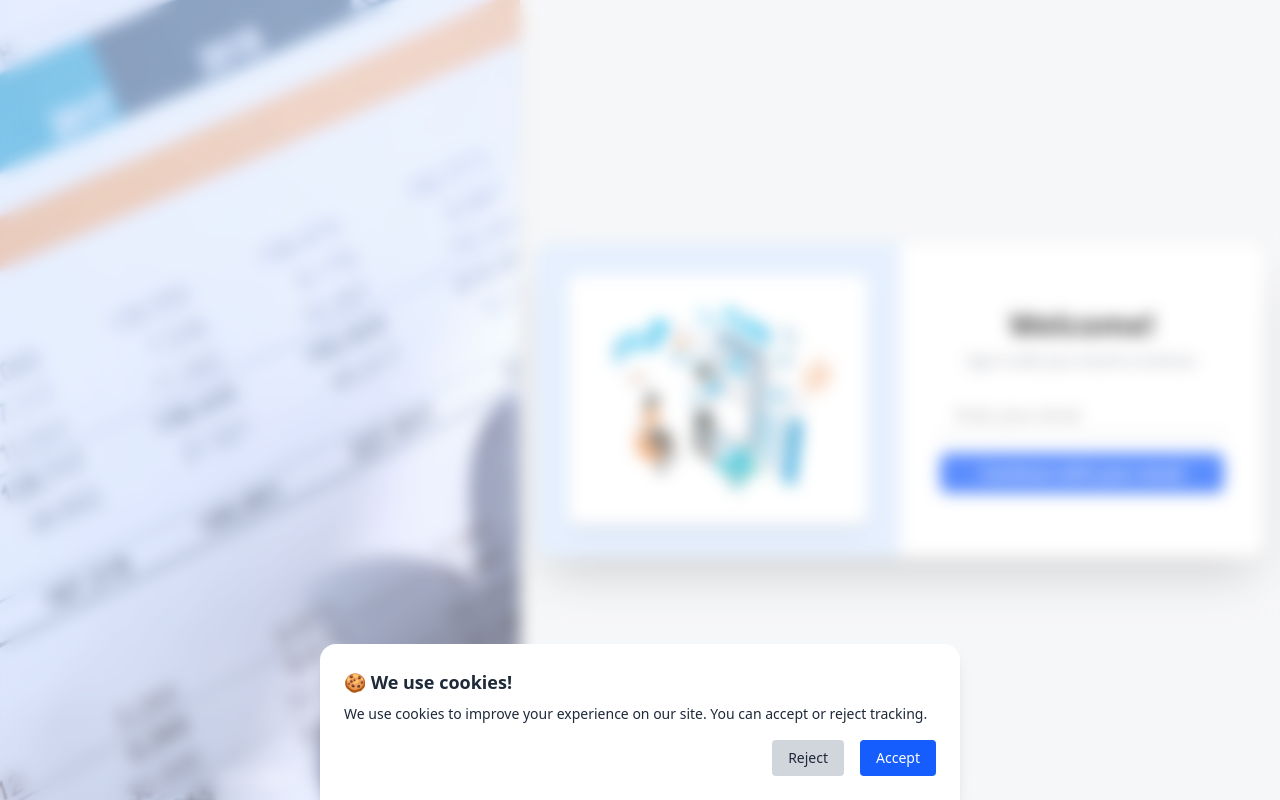
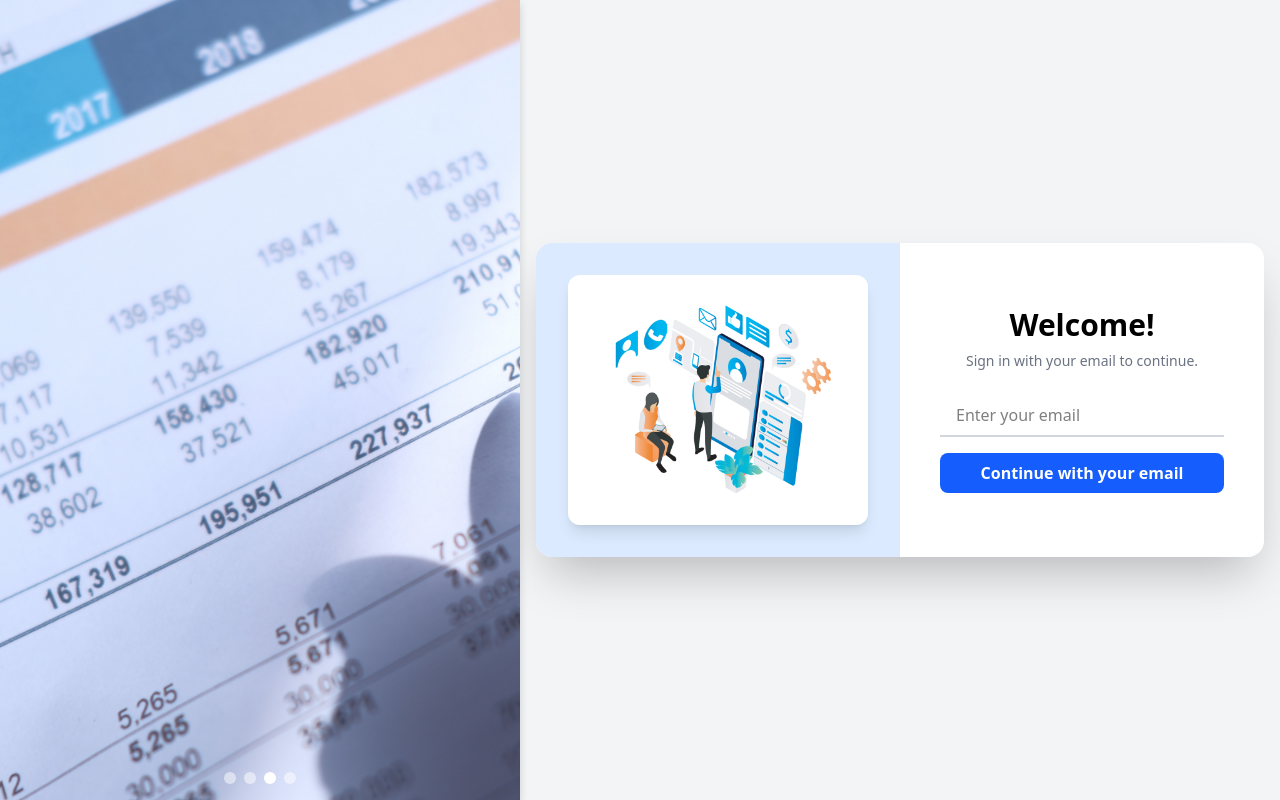
Before and after one commit to moazzemhosen/Analytics_Tracking_Demo_Site, a React (Vite) app: page /login in a window 1280 px wide. Built offline with nearby package versions, Linux system fonts and the light colour scheme.

Commit message:
Update CookieBanner.jsx
custom cookie banner removed

```diff
--- a/src/components/CookieBanner.jsx
+++ b/src/components/CookieBanner.jsx
@@ -3,74 +3,75 @@ import Cookies from "js-cookie";
 import { FaCookieBite } from "react-icons/fa"; // install react-icons if not yet
 
 const CookieBanner = () => {
-  const [visible, setVisible] = useState(false);
-  const [showReopenButton, setShowReopenButton] = useState(false);
+  // const [visible, setVisible] = useState(false);
+  // const [showReopenButton, setShowReopenButton] = useState(false);
 
-  useEffect(() => {
-    const cookieValue = Cookies.get("cookievalue");
-    if (!cookieValue) {
-      setVisible(true);
-      document.body.style.overflow = "hidden";
-    } else {
-      setShowReopenButton(true);
-    }
-  }, []);
+  // useEffect(() => {
+  //   const cookieValue = Cookies.get("cookievalue");
+  //   if (!cookieValue) {
+  //     setVisible(true);
+  //     document.body.style.overflow = "hidden";
+  //   } else {
+  //     setShowReopenButton(true);
+  //   }
+  // }, []);
 
-  const handleChoice = (value) => {
-    Cookies.set("cookievalue", value, { expires: 0.0208 }); // 30 min
-    setVisible(false);
-    document.body.style.overflow = "";
-    setShowReopenButton(true);
-    window.location.reload();
-  };
+  // const handleChoice = (value) => {
+  //   Cookies.set("cookievalue", value, { expires: 0.0208 }); // 30 min
+  //   setVisible(false);
+  //   document.body.style.overflow = "";
+  //   setShowReopenButton(true);
+  //   window.location.reload();
+  // };
 
-  const handleReopen = () => {
-    setVisible(true);
-    document.body.style.overflow = "hidden";
-  };
+  // const handleReopen = () => {
+  //   setVisible(true);
+  //   document.body.style.overflow = "hidden";
+  // };
 
-  if (!visible && !showReopenButton) return null;
+  // if (!visible && !showReopenButton) return null;
 
-  return (
-    <>
-      {visible && (
-        <div className="fixed inset-0 z-50 flex items-end justify-center backdrop-blur-sm bg-white/30">
-          <div className="w-full sm:w-11/12 md:w-3/4 lg:w-1/2 bg-white text-gray-800 p-6 rounded-t-2xl shadow-lg animate-slide-up">
-            <h2 className="text-lg font-semibold mb-2">🍪 We use cookies!</h2>
-            <p className="mb-4 text-sm">
-              We use cookies to improve your experience on our site. You can accept or reject tracking.
-            </p>
-            <div className="flex justify-end gap-4">
-              <button
-              id="F"
-                onClick={() => handleChoice("2")}
-                className="px-4 py-2 rounded bg-gray-300 hover:bg-gray-400 text-sm"
-              >
-                Reject
-              </button>
-              <button
-              id="T"
-                onClick={() => handleChoice("1")}
-                className="px-4 py-2 rounded bg-blue-600 hover:bg-blue-700 text-white text-sm"
-              >
-                Accept
-              </button>
-            </div>
-          </div>
-        </div>
-      )}
+  // return (
+  //   <>
+  //     {visible && (
+  //       <div className="fixed inset-0 z-50 flex items-end justify-center backdrop-blur-sm bg-white/30">
+  //         <div className="w-full sm:w-11/12 md:w-3/4 lg:w-1/2 bg-white text-gray-800 p-6 rounded-t-2xl shadow-lg animate-slide-up">
+  //           <h2 className="text-lg font-semibold mb-2">🍪 We use cookies!</h2>
+  //           <p className="mb-4 text-sm">
+  //             We use cookies to improve your experience on our site. You can accept or reject tracking.
+  //           </p>
+  //           <div className="flex justify-end gap-4">
+  //             <button
+  //             id="F"
+  //               onClick={() => handleChoice("2")}
+  //               className="px-4 py-2 rounded bg-gray-300 hover:bg-gray-400 text-sm"
+  //             >
+  //               Reject
+  //             </button>
+  //             <button
+  //             id="T"
+  //               onClick={() => handleChoice("1")}
+  //               className="px-4 py-2 rounded bg-blue-600 hover:bg-blue-700 text-white text-sm"
+  //             >
+  //               Accept
+  //             </button>
+  //           </div>
+  //         </div>
+  //       </div>
+  //     )}
 
-      {showReopenButton && !visible && (
-        <button
-          onClick={handleReopen}
-          className="fixed bottom-4 left-4 z-40 p-3 bg-white border border-gray-300 rounded-full shadow-md hover:bg-gray-100 transition"
-          title="Change cookie preferences"
-        >
-          <FaCookieBite className="text-xl text-gray-700" />
-        </button>
-      )}
-    </>
-  );
+  //     {showReopenButton && !visible && (
+  //       <button
+  //         onClick={handleReopen}
+  //         className="fixed bottom-4 left-4 z-40 p-3 bg-white border border-gray-300 rounded-full shadow-md hover:bg-gray-100 transition"
+  //         title="Change cookie preferences"
+  //       >
+  //         <FaCookieBite className="text-xl text-gray-700" />
+  //       </button>
+  //     )}
+  //   </>
+  // );
+  return <> </>
 };
 
 export default CookieBanner;
```
